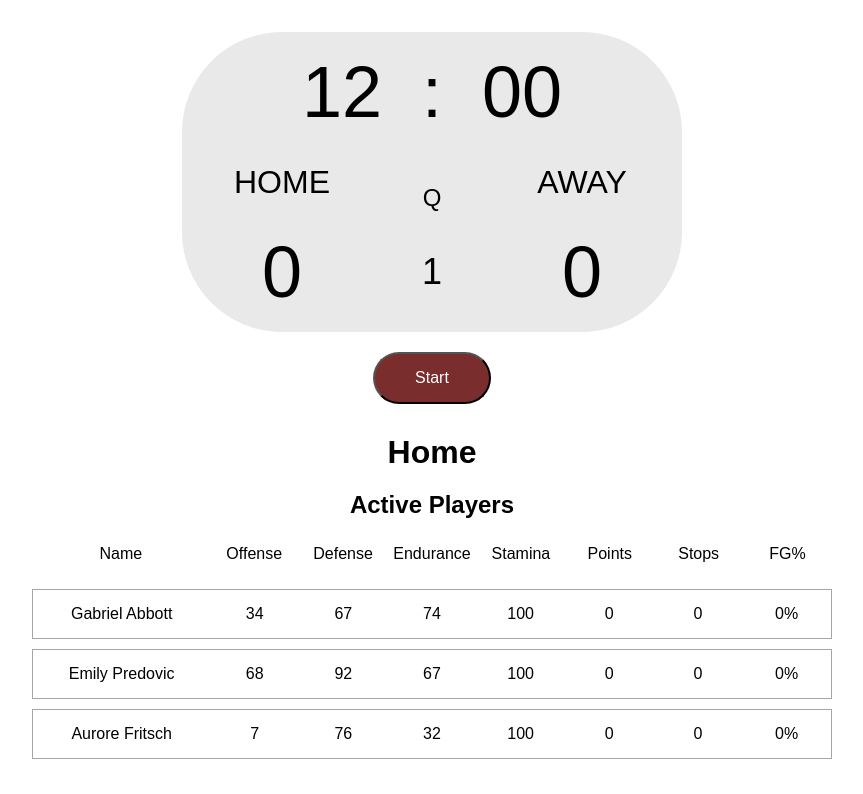
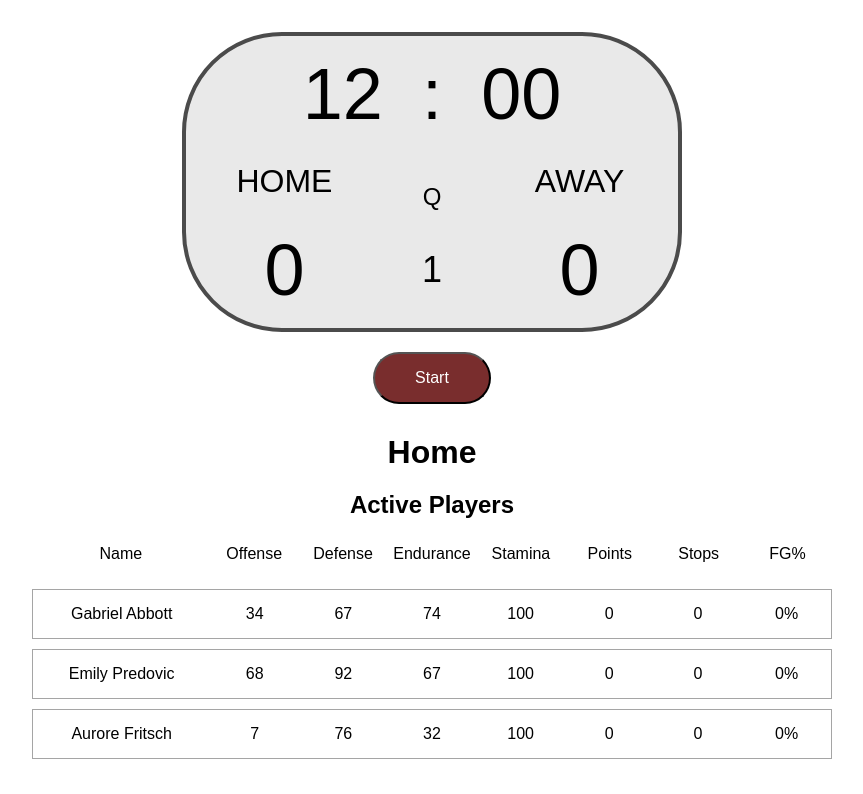
Before and after one commit to ellymaimon/coach-corner-react, a React (Create React App) app: page / in a window 1280 px wide. Shown: the top 794 px of the page, without its empty margins (208-1071 px from the left). Built offline with nearby package versions, Linux system fonts and the light colour scheme.

Commit message:
Add border to scoreboard

```diff
--- a/src/game/Scoreboard.css
+++ b/src/game/Scoreboard.css
@@ -6,6 +6,7 @@
   border-radius: 100px;
   background-color: rgb(233, 233, 233);
   margin: 20px auto;
+  border: 4px solid rgb(75, 75, 75);
 }
 
 .minutes {
```
